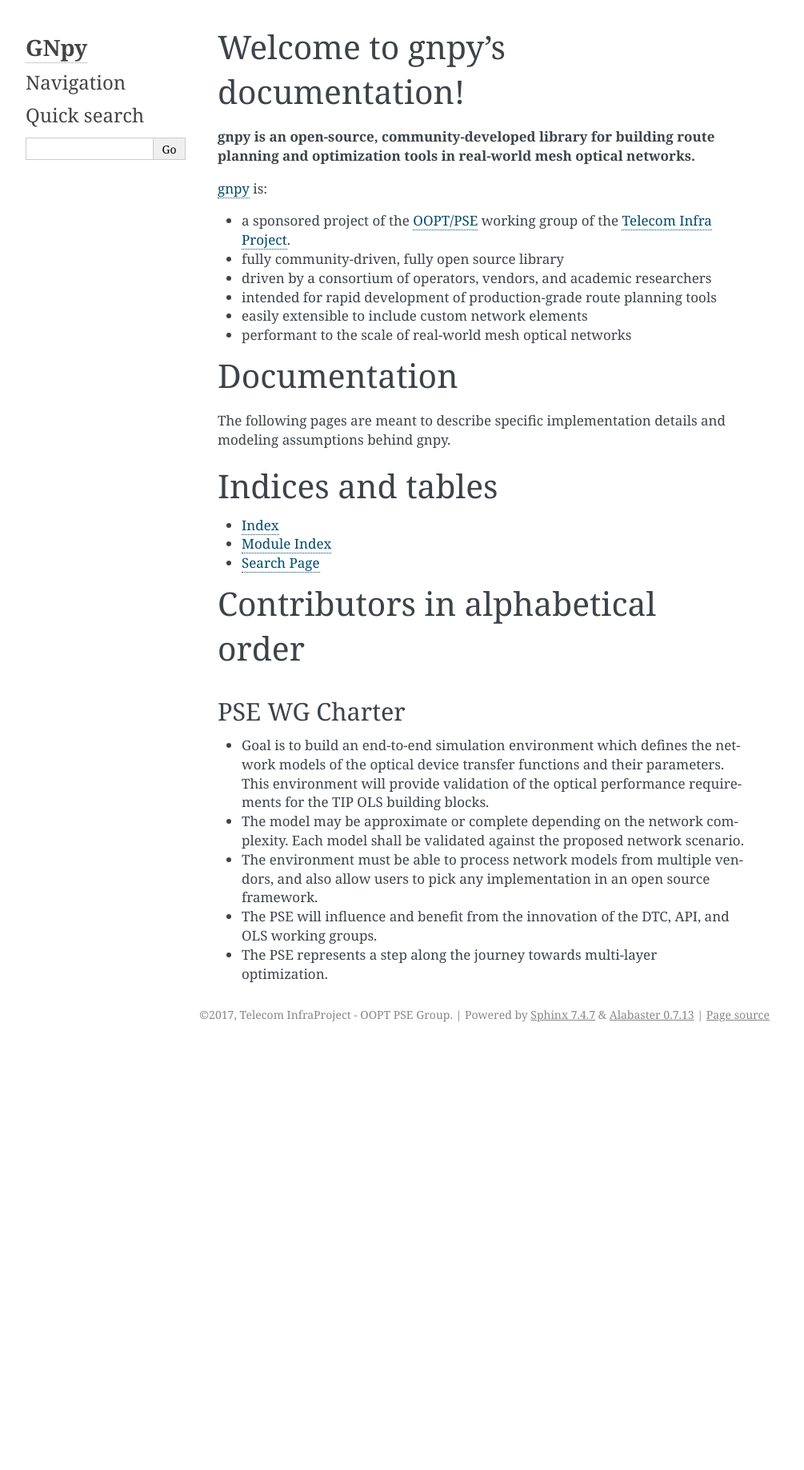
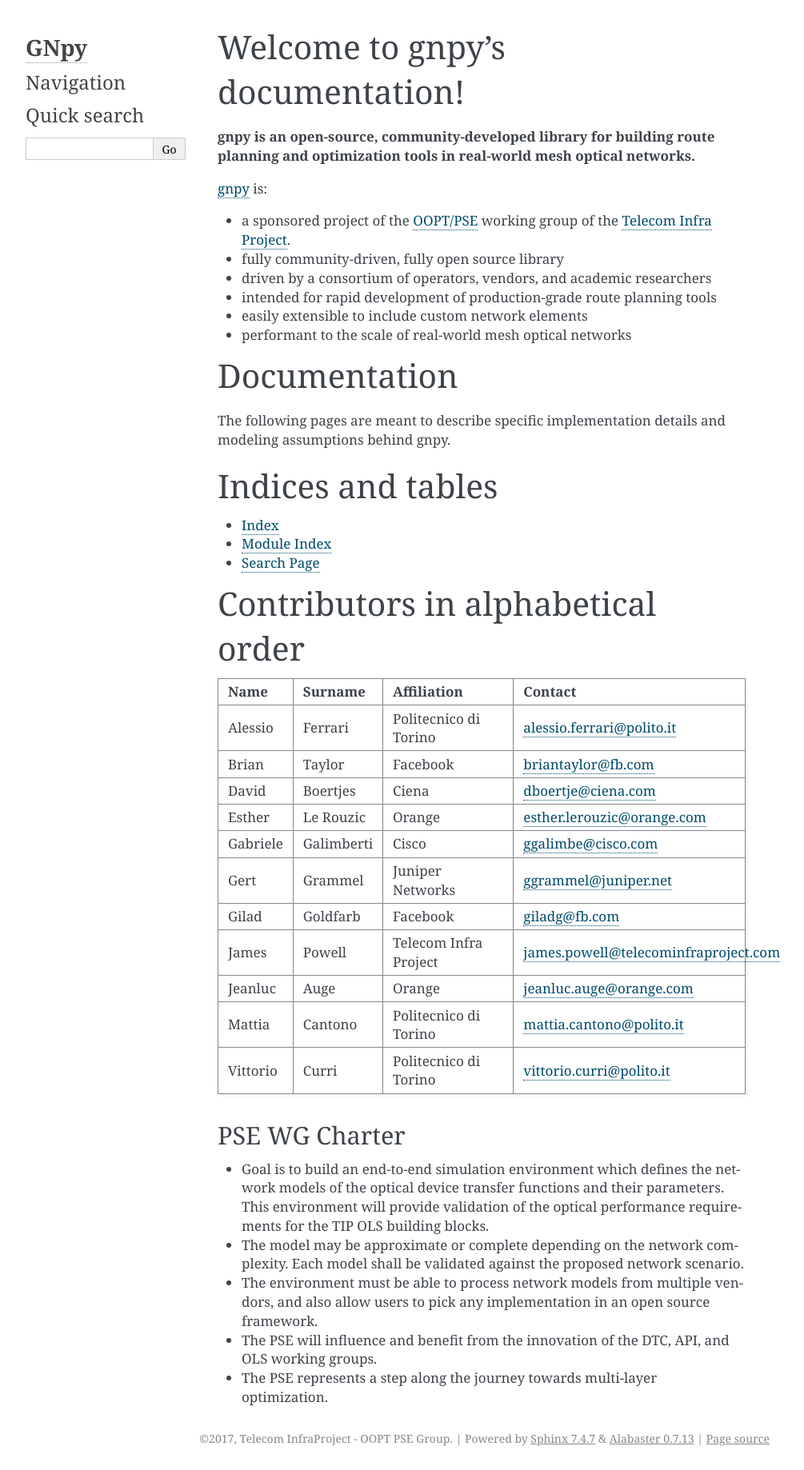
Before and after one commit to Telecominfraproject/oopt-gnpy, a Sphinx documentation site: the page built from docs/index.rst, in a window 1280 px wide. Shown: the whole page at 80% size, without its empty margins (148-1153 px from the left). Built offline with Sphinx 7.4.7, drawn with Linux system fonts in a browser that asks for light colours; pages that are not in the unit, such as notebooks, are missing from menus; before the commit the page ends 1308 px from its top, so only the background shows below that.

Commit message:
docs fix

```diff
--- a/docs/index.rst
+++ b/docs/index.rst
@@ -38,31 +38,31 @@
 
 Contributors in alphabetical order
 ==================================
-+----------+------------+-----------------------+----------------------------+
-| Name     | Surname    | Affiliation           | Contact                    |
-+==========+============+=======================+============================+
-| Alessio  | Ferrari    | Politecnico di Torino | alessio.ferrari@polito.it  |
-+----------+------------+-----------------------+----------------------------+
-| Brian    | Taylor     | Facebook              | briantaylor@fb.com         |
-+----------+------------+-----------------------+----------------------------+
-| David    | Boertjes   | Ciena                 | dboertje@ciena.com         |
-+----------+------------+-----------------------+----------------------------+
-| Esther   | Le Rouzic  | Orange                | esther.lerouzic@orange.com |
-+----------+------------+-----------------------+----------------------------+
-| Gabriele | Galimberti | Cisco                 | ggalimbe@cisco.com         |
-+----------+------------+-----------------------+----------------------------+
-| Gert     | Grammel    | Juniper Networks      | ggrammel@juniper.net       |
-+----------+------------+-----------------------+----------------------------+
-| Gilad    | Goldfarb   | Facebook              | giladg@fb.com              |
-+----------+------------+-----------------------+----------------------------+
++----------+------------+-----------------------+--------------------------------------+
+| Name     | Surname    | Affiliation           | Contact                              |
++==========+============+=======================+======================================+
+| Alessio  | Ferrari    | Politecnico di Torino | alessio.ferrari@polito.it            |
++----------+------------+-----------------------+--------------------------------------+
+| Brian    | Taylor     | Facebook              | briantaylor@fb.com                   |
++----------+------------+-----------------------+--------------------------------------+
+| David    | Boertjes   | Ciena                 | dboertje@ciena.com                   |
++----------+------------+-----------------------+--------------------------------------+
+| Esther   | Le Rouzic  | Orange                | esther.lerouzic@orange.com           |
++----------+------------+-----------------------+--------------------------------------+
+| Gabriele | Galimberti | Cisco                 | ggalimbe@cisco.com                   |
++----------+------------+-----------------------+--------------------------------------+
+| Gert     | Grammel    | Juniper Networks      | ggrammel@juniper.net                 |
++----------+------------+-----------------------+--------------------------------------+
+| Gilad    | Goldfarb   | Facebook              | giladg@fb.com                        |
++----------+------------+-----------------------+--------------------------------------+
 | James    | Powell     | Telecom Infra Project | james.powell@telecominfraproject.com |
-+----------+------------+-----------------------+----------------------------+
-| Jeanluc  | Auge       | Orange                | jeanluc.auge@orange.com    |
-+----------+------------+-----------------------+----------------------------+
-| Mattia   | Cantono    | Politecnico di Torino | mattia.cantono@polito.it   |
-+----------+------------+-----------------------+----------------------------+
-| Vittorio | Curri      | Politecnico di Torino | vittorio.curri@polito.it   |
-+----------+------------+-----------------------+----------------------------+
++----------+------------+-----------------------+--------------------------------------+
+| Jeanluc  | Auge       | Orange                | jeanluc.auge@orange.com              |
++----------+------------+-----------------------+--------------------------------------+
+| Mattia   | Cantono    | Politecnico di Torino | mattia.cantono@polito.it             |
++----------+------------+-----------------------+--------------------------------------+
+| Vittorio | Curri      | Politecnico di Torino | vittorio.curri@polito.it             |
++----------+------------+-----------------------+--------------------------------------+
 
 PSE WG Charter
 --------------
```
